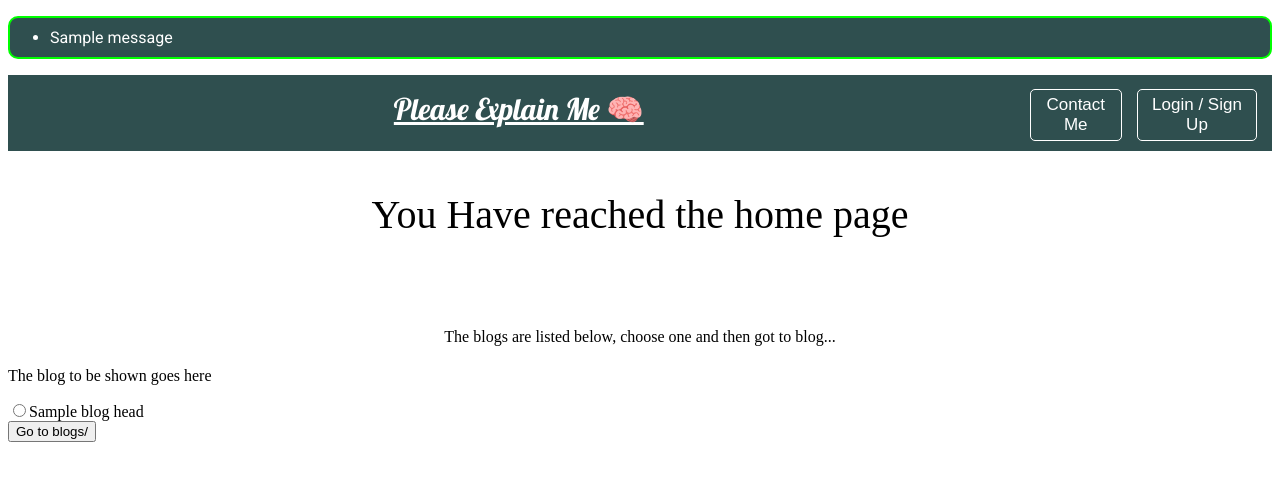
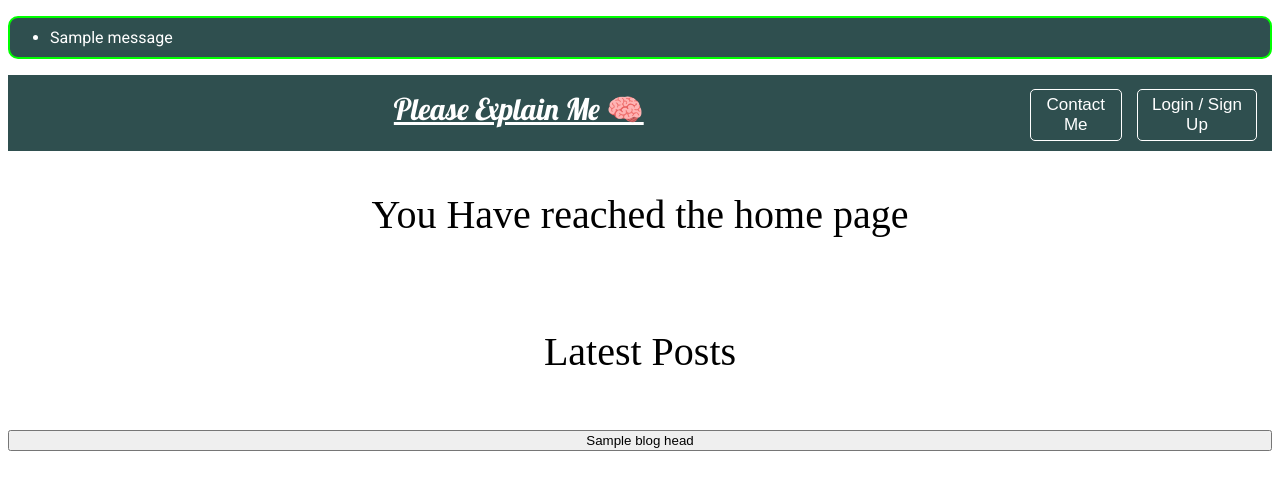
Before and after one commit to silverstone-git/sidhu_blogs, a Django app: template templates/index.html in a window 1280 px wide. Shown: the top 490 px of the page. Run offline with Django 3.2, Linux system fonts and the light colour scheme; the template is opened without the code that fills it: most values are stand-ins (such as "Sample title", 1, 10 or a date in 2020); one stand-in notice (Sample message) is shown.

Commit message:
- Replaced the input radios with buttons linking back to invisible inputs, make them type submit - Styled those buttons, improved the headings - Removed the no input radio selected special case and the relevant template

```diff
--- a/templates/basic_elements.html
+++ b/templates/basic_elements.html
@@ -2,6 +2,8 @@
 <html lang="en">
 <head>
         <meta charset="UTF-8">
+        <meta name="viewport" content="width=device-width, initial-scale=1.0">
+
         <title>{% block title %}{% endblock title %}</title>
 
         <!--Roboto Bold, Regular and Lobster font Font-->
@@ -15,7 +17,7 @@
         <style>
             .frontpagetext {
                 font: bold;
-                size: 3em;
+                font-size: 40px;
                 padding: 50px 5px 5px 5px;
                 text-align: center;
             }
@@ -104,6 +106,16 @@
                 }
             }
 
+            .submitButtonContainer {
+                display: flex;
+                flex-direction: column;
+                justify-content: center;
+            }
+
+            .submitButtonContainer > button {
+                margin-top: 10px;
+            }
+
         </style>
 </head>
 <body>
--- a/templates/index.html
+++ b/templates/index.html
@@ -8,25 +8,26 @@
 
 
     <p class="frontpagetext">
-        The blogs are listed below, choose one and then
-        got to blog...
+        Latest Posts
     </p>
 
     <form method="POST" action="blogs/">
         {% csrf_token %}
-        <p>
-            The blog to be shown goes here
-        </p>
 
         <input type="radio" name = "saveit" value = "False" style="display:none" id="saveit" checked>
 
         {% for blog_title,blog_name in blog_heads %}
-            <input type="radio" name = "blognameandtitle" value = "{{ blog_name }} {{blog_title}}" id="blogname">{{ blog_title }}<br>
+        <div class="submitButtonContainer">
+            <button onclick="document.getElementById('radio_{{ blog_name }}').checked=true" type="submit">
+                {{ blog_title }}
+            </button>
+            <input style="display: none;" type="radio" name = "blognameandtitle" value = "{{ blog_name }} {{blog_title}}" id="radio_{{ blog_name }}">
+        </div>
         {% endfor %}
 
-        <button type="submit" class=" submitbutton">
+        <!--<button type="submit" >
             Go to blogs/
-        </button>
+        </button>-->
 
     </form>
 
```
Also changed, not shown: blogs/views.py (+7 -2 lines), templates/noselection.html (deleted, +0 -16 lines).
